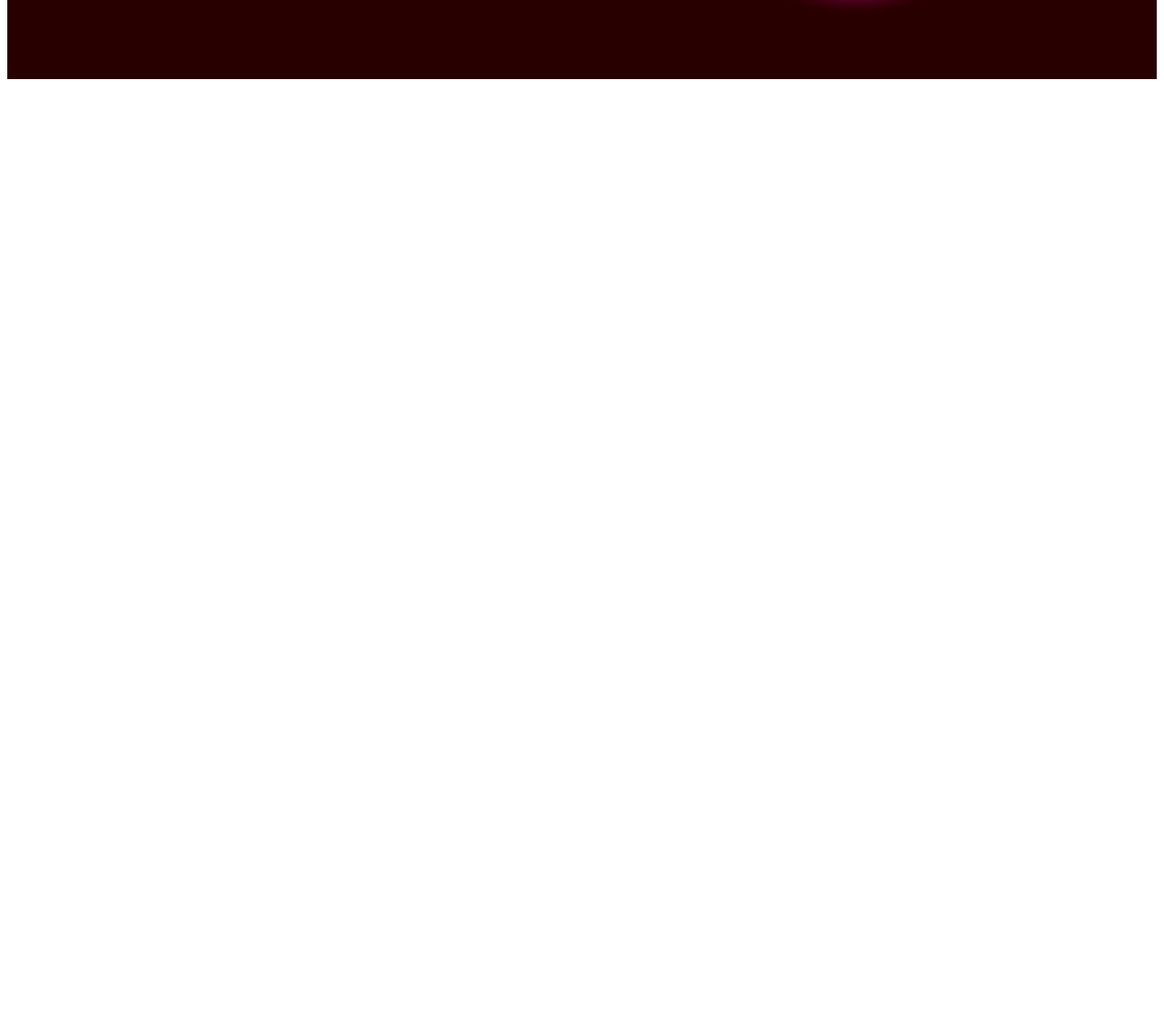
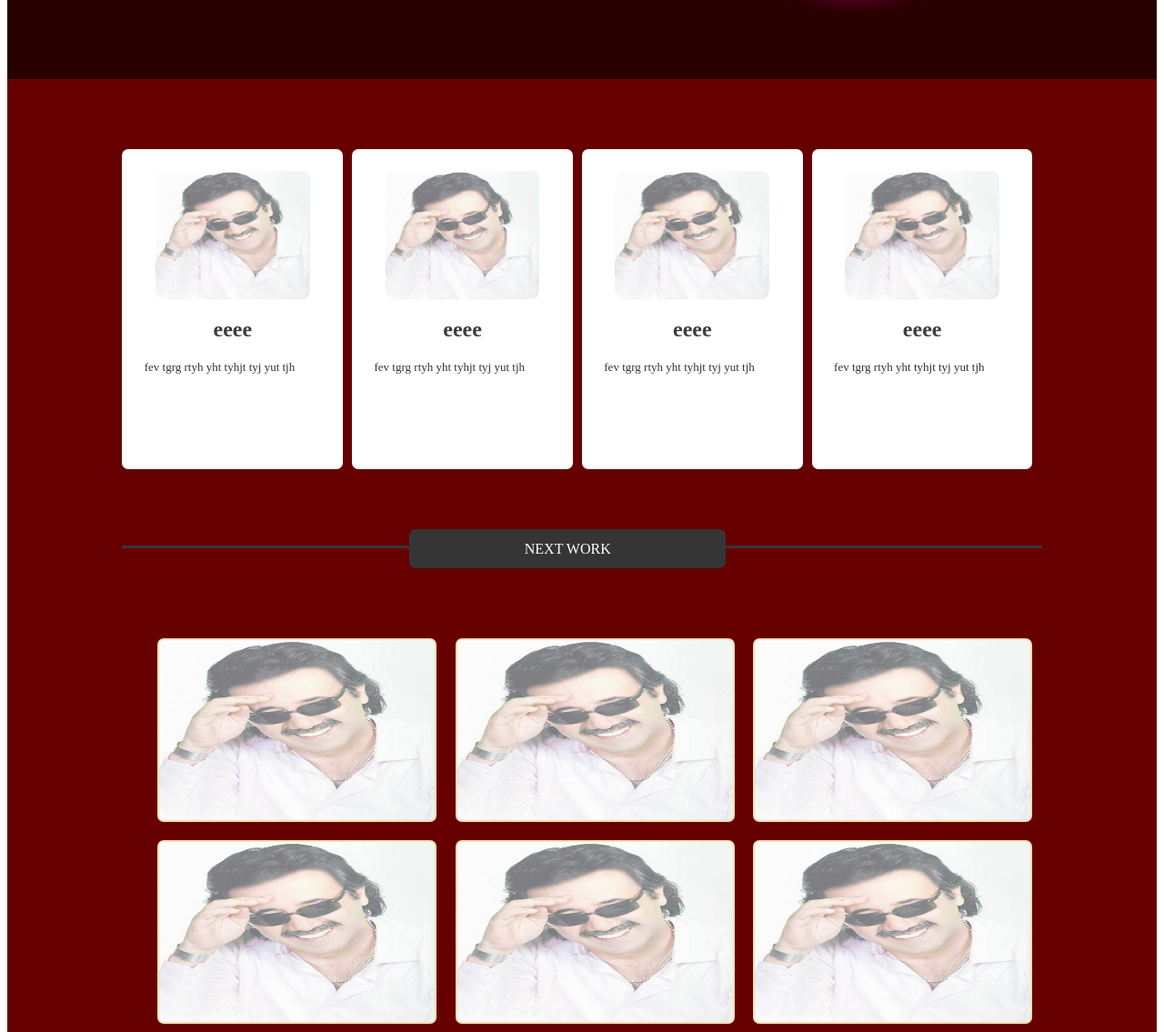
Before and after one commit to omidzahed1998/site_1, a plain HTML site: page index.html in a window 1280 px wide. Shown: the part 521-1656 px from the top of the page at 91% size. Before the commit the page ends 800 px from the top, so only its background shows below. Drawn offline with Linux system fonts and the light colour scheme.

Commit message:
make body item

```diff
--- a/index.css
+++ b/index.css
@@ -113,8 +113,6 @@ background: url("img/next_r.png");
 .btn_next_slider:hover{width: 25px;
 height: 30px; box-shadow: 1px 1px 10px #333333;
 }
-
-
 #div_img_slider{    right: 4%;
     position: absolute;
 background: url(img/aa.jpg);
@@ -127,3 +125,99 @@ background: url(img/aa.jpg);
     background-repeat: round;
 
 }
+
+
+#box_2{  position: relative;
+    width: 100%;
+    height: 1100px;
+    background: #660000;}
+
+#item_box2_frame{
+    position: absolute;
+    width: 80%;
+    left: 10%;
+    top:7%;
+
+    height: 32%;
+
+}
+.item_box2_one{width: 24%;
+    height: 100%;
+    background: #ffffff;
+    display: inline-block;
+    float: right;
+    border-radius: 7px;
+    margin-right: 1%;}
+.img_item_one{background:url(img/aa.jpg);
+    width: 70%;
+    height: 40%;
+    margin-left: 15%;
+    margin-top: 10%;
+    border-radius: 9px;
+    background-repeat: round;}
+.h2_item_one{color: #3d3d3d;
+    text-align: center;
+}
+.p_item_one{    padding: 0% 10%;
+    text-align: justify;
+    color: #333333;
+font-size: 13px;
+}
+.item_box2_one:hover{background:#76C38F;}
+
+#br_box_2{
+    position: absolute;
+
+    width: 100%;
+    top: 45%;
+    height: 5%;
+}
+.br_box_2_line{    background: #353535;
+    height: 3px;
+    position: absolute;
+    width: 80%;
+    left: 10%;
+    top: 32%;}
+.br_box_2_matn{
+    color: #ffffff;
+    background: #353535;
+    padding: 1% 10%;
+    position: absolute;
+    left: 35%;
+    border-radius: 7px;
+
+}
+
+#item_box_frame_2{width: 80%;
+    height: 40%;
+
+    position: absolute;
+    left: 10%;
+    top: 55%;}
+.item_box_item_2{  width: 30%;
+    height: 45%;
+    background: url(img/aa.jpg);
+    float: right;
+    margin: 1%;
+    border-radius: 7px;
+border: 2px solid wheat;
+    background-repeat: round;
+    position: relative;overflow: hidden;
+}
+.item_box_item_2_text{    position: absolute;
+    bottom: 0px;
+    background: #02010180;
+    padding: 3%;
+    width: 100%;
+    opacity: 0;
+    height: 100%;
+    text-align: center;
+    transition: all 1s;
+
+}
+.item_box_item_2:hover{
+    border: 2px solid green;
+
+
+}
+.item_box_item_2:hover .item_box_item_2_text{opacity: 1; height: 13%;}
--- a/index.html
+++ b/index.html
@@ -36,6 +36,58 @@ Publishers 1998, 2000, 2003, 2005, 2006, 2007, 2009, 2012</P>
 
         <div id="box_2" class="box">
 
+            <div id="item_box2_frame">
+               <div class="item_box2_one">
+                <div class="img_item_one"></div>
+                <h2 class="h2_item_one">eeee</h2>
+                <p class="p_item_one">fev tgrg rtyh yht tyhjt tyj yut tjh</p>
+            </div>
+            <div class="item_box2_one">
+                <div class="img_item_one"></div>
+                <h2 class="h2_item_one">eeee</h2>
+                <p class="p_item_one">fev tgrg rtyh yht tyhjt tyj yut tjh</p>
+            </div>
+            <div class="item_box2_one">
+                <div class="img_item_one"></div>
+                <h2 class="h2_item_one">eeee</h2>
+                <p class="p_item_one">fev tgrg rtyh yht tyhjt tyj yut tjh</p>
+            </div>
+            <div class="item_box2_one">
+                <div class="img_item_one"></div>
+                <h2 class="h2_item_one">eeee</h2>
+                <p class="p_item_one">fev tgrg rtyh yht tyhjt tyj yut tjh</p>
+            </div>
+
+            </div>
+
+
+            <div id="br_box_2">
+            <div class="br_box_2_line"></div>
+            <div class="br_box_2_matn"> NEXT WORK</div>
+
+            </div>
+
+
+            <div id="item_box_frame_2">
+
+            <div class="item_box_item_2" id="jj">
+            <div class="item_box_item_2_text" id="jjj">g f f f f f f f f f f f</div>
+            </div>
+
+            <div class="item_box_item_2">
+            <div class="item_box_item_2_text">g f f f f f f f f f f f</div>
+            </div><div class="item_box_item_2">
+            <div class="item_box_item_2_text">g f f f f f f f f f f f</div>
+            </div><div class="item_box_item_2">
+            <div class="item_box_item_2_text">g f f f f f f f f f f f</div>
+            </div><div class="item_box_item_2">
+            <div class="item_box_item_2_text">g f f f f f f f f f f f</div>
+            </div><div class="item_box_item_2">
+            <div class="item_box_item_2_text">g f f f f f f f f f f f</div>
+            </div>
+
+            </div>
+
 
         </div>
 
@@ -71,12 +123,12 @@ Publishers 1998, 2000, 2003, 2005, 2006, 2007, 2009, 2012</P>
 
 
 
+            <script src="index.js"></script>
 
 
 
 
     </body>
 
-    <script src="index.js"></script>
 
 </html>
--- a/index.js
+++ b/index.js
@@ -0,0 +1,6 @@
+
+//window.onload=function(){
+////var aa=document.getElementsByClassName("item_box_item_2_text");
+
+    //alert(aa[0].getAttribute("number"));
+    //aa[0].setAttribute("style","background:red;")
```
